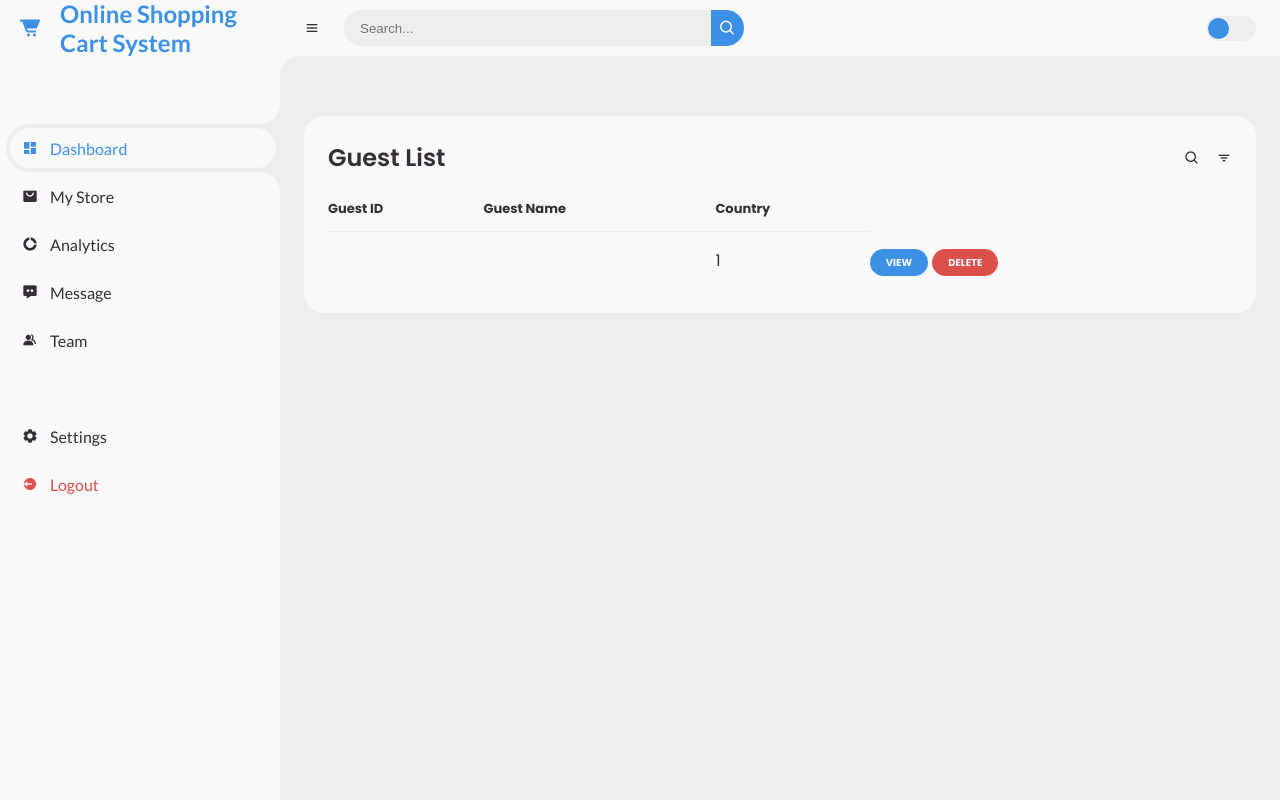
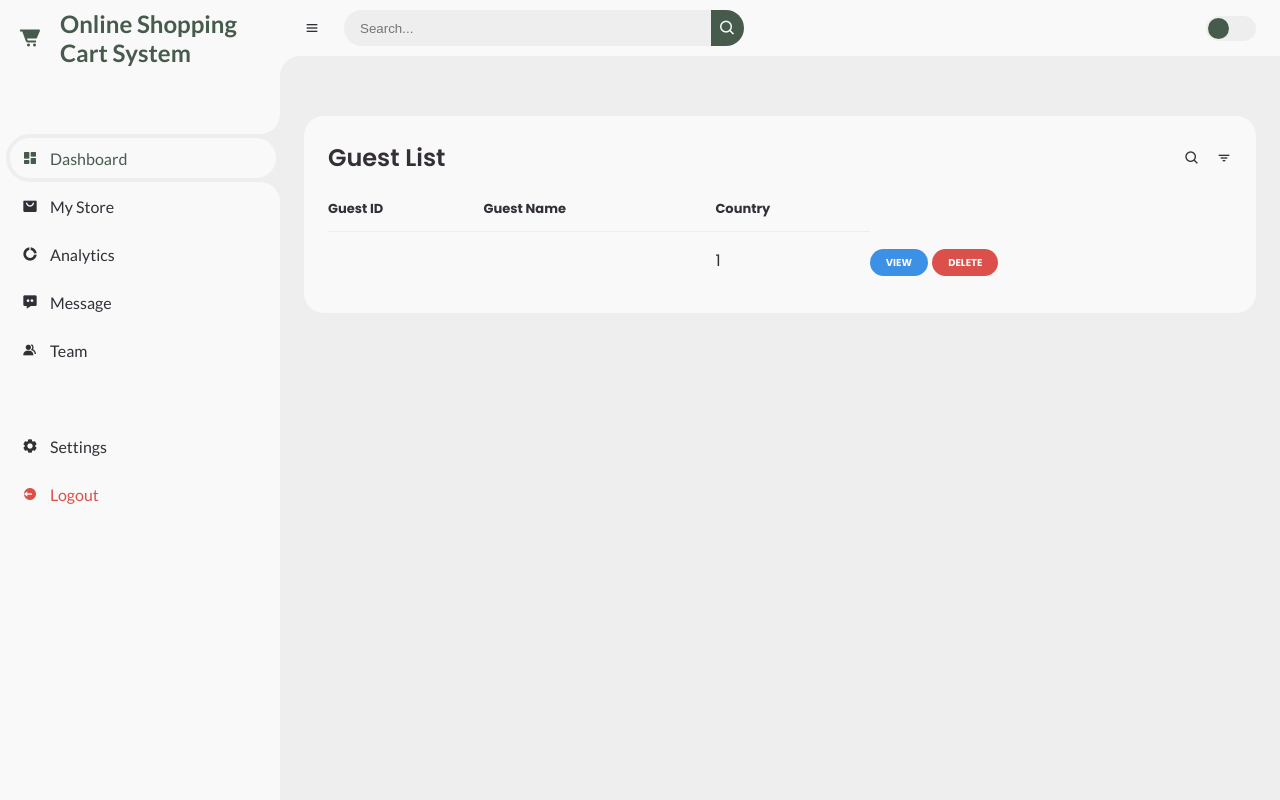
Before and after one commit to harknoel/OSCS, a PHP site: page /dashboard.php in a window 1280 px wide. Run offline with PHP 8.4, Linux system fonts and the light colour scheme; tables that the repository leaves empty or names only in its code hold one stand-in row (values such as "Sample post"); data that the repository does not hold is empty.

Commit message:
Modify main color

```diff
--- a/css/site.css
+++ b/css/site.css
@@ -29,6 +29,7 @@ li {
 	--light-yellow: #FFF2C6;
 	--orange: #FD7238;
 	--light-orange: #FFE0D3;
+	--green: #475b4d;
 }
 
 html {
@@ -72,12 +73,13 @@ body {
 	height: 56px;
 	display: flex;
 	align-items: center;
-	color: var(--blue);
+	color: var(--green);
 	position: sticky;
 	top: 0;
 	left: 0;
 	background: var(--light);
 	z-index: 500;
+	padding-top: 10px;
 	padding-bottom: 20px;
 	box-sizing: content-box;
 }
@@ -136,7 +138,7 @@ body {
 	overflow-x: hidden;
 }
 #sidebar .side-menu.top li.active a {
-	color: var(--blue);
+	color: var(--green);
 }
 #sidebar.hide .side-menu li a {
 	width: calc(48px - (4px * 2));
@@ -146,7 +148,7 @@ body {
 	color: var(--red);
 }
 #sidebar .side-menu.top li a:hover {
-	color: var(--blue);
+	color: var(--green);
 }
 #sidebar .side-menu li a .bx {
 	min-width: calc(60px  - ((4px + 6px) * 2));
@@ -210,7 +212,7 @@ body {
 	transition: .3s ease;
 }
 #content nav .nav-link:hover {
-	color: var(--blue);
+	color: var(--green);
 }
 #content nav form {
 	max-width: 400px;
@@ -239,7 +241,7 @@ body {
 	display: flex;
 	justify-content: center;
 	align-items: center;
-	background: var(--blue);
+	background: var(--green);
 	color: var(--light);
 	font-size: 18px;
 	border: none;
@@ -289,7 +291,7 @@ body {
 	left: 2px;
 	bottom: 2px;
 	width: calc(25px - 4px);
-	background: var(--blue);
+	background: var(--green);
 	border-radius: 50%;
 	transition: all .3s ease;
 }
@@ -336,14 +338,14 @@ body {
 	pointer-events: none;
 }
 #content main .head-title .left .breadcrumb li a.active {
-	color: var(--blue);
+	color: var(--green);
 	pointer-events: unset;
 }
 #content main .head-title .btn-download {
 	height: 36px;
 	padding: 0 16px;
 	border-radius: 36px;
-	background: var(--blue);
+	background: var(--green);
 	color: var(--light);
 	display: flex;
 	justify-content: center;
@@ -380,7 +382,7 @@ body {
 }
 #content main .box-info li:nth-child(1) .bx {
 	background: var(--light-blue);
-	color: var(--blue);
+	color: var(--green);
 }
 #content main .box-info li:nth-child(2) .bx {
 	background: var(--light-yellow);
```
